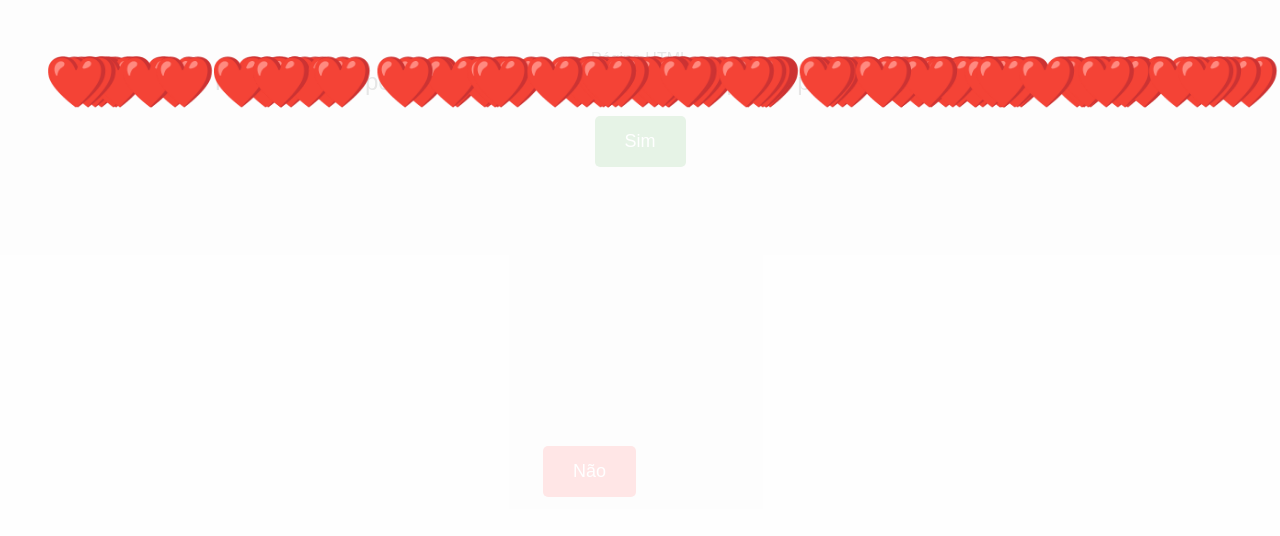
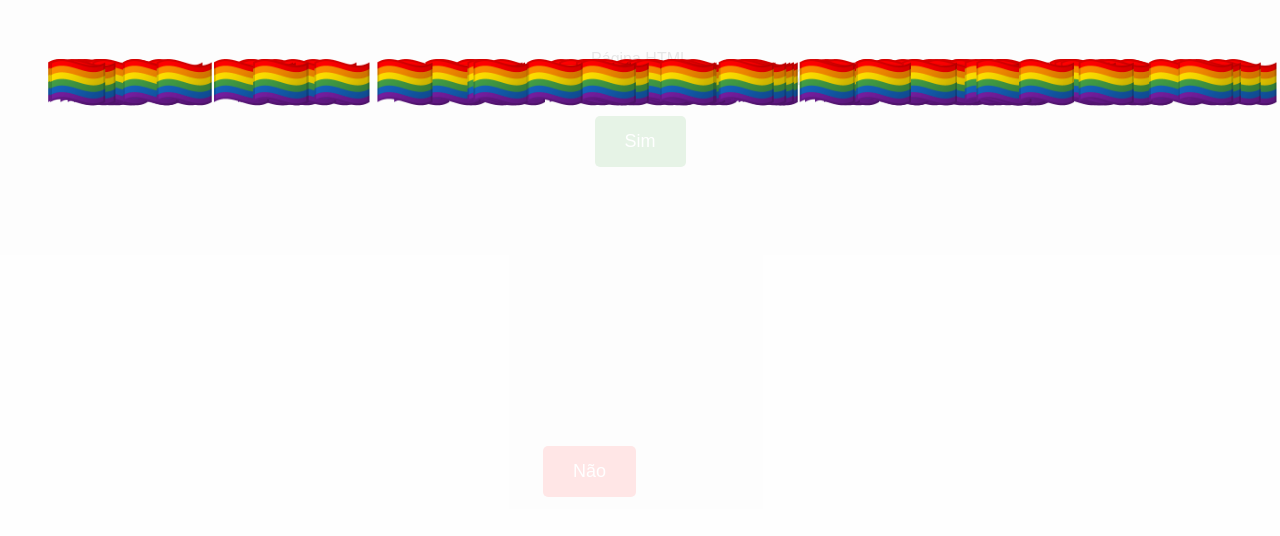
Before and after one commit to faell11z00/siteexp, a plain HTML site: page index.html in a window 1280 px wide. Both pictures are taken after a click on the button "Sim". Drawn offline with Linux system fonts and the light colour scheme.

Commit message:
Update index.html

```diff
--- a/index.html
+++ b/index.html
@@ -100,7 +100,7 @@
     </style>
 </head>
 <body>
-    <div id="question">Karinny, vocẽ poderia enviar uma foto dos seus peitos para o seu namorado???</div>
+    <div id="question">FELIPE É UM TREMENDO VIADÃO?</div>
     <button id="yes-button">Sim</button>
     <button id="no-button">Não</button>
 
@@ -129,7 +129,7 @@
             for (let i = 0; i < 100; i++) {
                 const heart = document.createElement('span');
                 heart.classList.add('heart');
-                heart.innerHTML = '❤️';
+                heart.innerHTML = '🏳️‍🌈';
                 heart.style.top = `${Math.random() * 100}%`;
                 heart.style.left = `${Math.random() * 100}%`;
                 heartsContainer.appendChild(heart);
```
